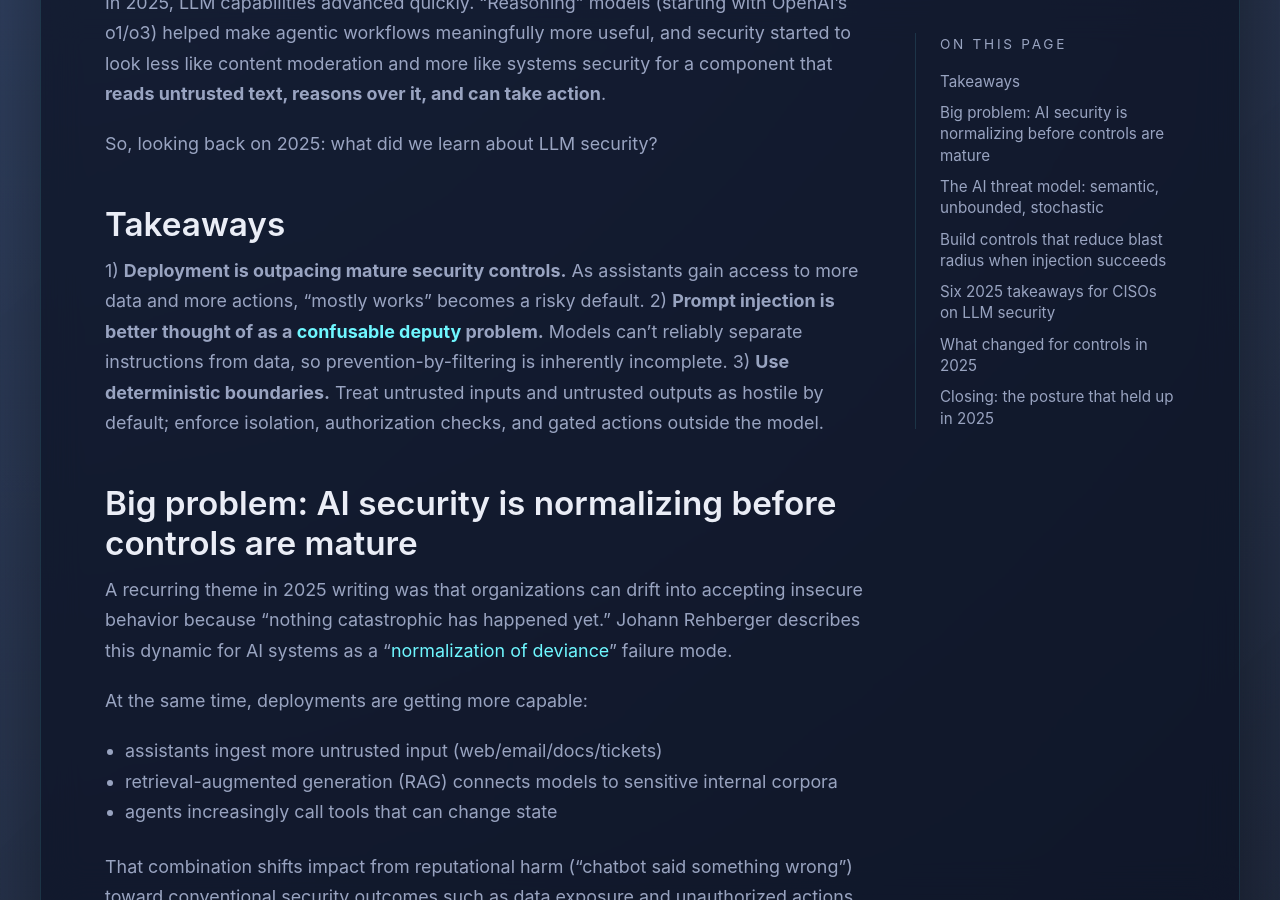
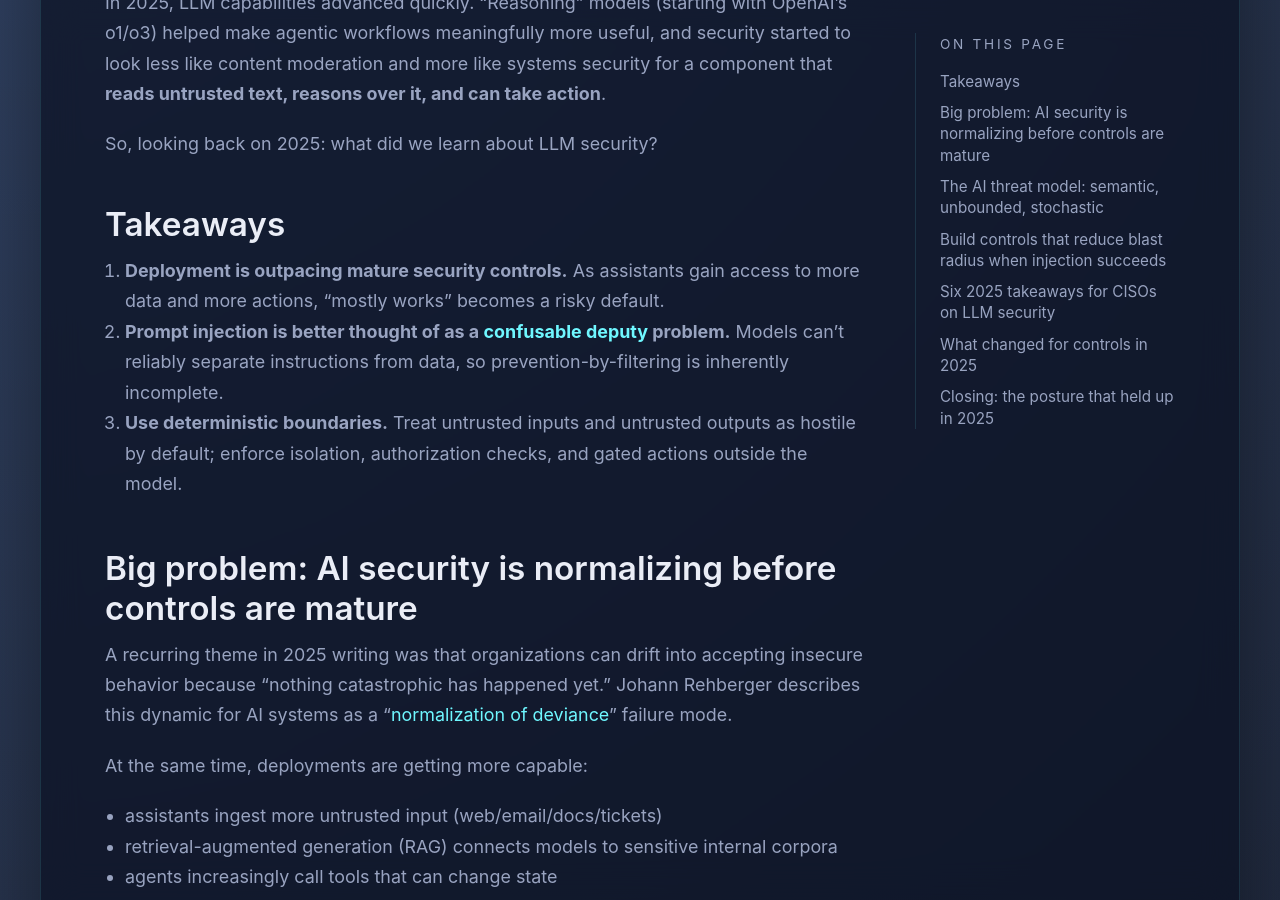
Before and after one commit to polarskyinc/polarsky.ai, a Jekyll site: the page built from _posts/2025-01-07-llm-security-in-review.md, in a window 1280 px wide and 900 px high, scrolled down 477 px. Built offline with Jekyll 4.4.1, drawn with Linux system fonts in a browser that asks for light colours.

Commit message:
Fix ordered list formatting

```diff
--- a/_posts/2025-01-07-llm-security-in-review.md
+++ b/_posts/2025-01-07-llm-security-in-review.md
@@ -10,9 +10,9 @@ So, looking back on 2025: what did we learn about LLM security?
 
 ## Takeaways
 
-1) **Deployment is outpacing mature security controls.** As assistants gain access to more data and more actions, “mostly works” becomes a risky default.
-2) **Prompt injection is better thought of as a [confusable deputy](https://www.ncsc.gov.uk/blog-post/prompt-injection-is-not-sql-injection) problem.** Models can’t reliably separate instructions from data, so prevention-by-filtering is inherently incomplete.
-3) **Use deterministic boundaries.** Treat untrusted inputs and untrusted outputs as hostile by default; enforce isolation, authorization checks, and gated actions outside the model.
+1. **Deployment is outpacing mature security controls.** As assistants gain access to more data and more actions, “mostly works” becomes a risky default.
+2. **Prompt injection is better thought of as a [confusable deputy](https://www.ncsc.gov.uk/blog-post/prompt-injection-is-not-sql-injection) problem.** Models can’t reliably separate instructions from data, so prevention-by-filtering is inherently incomplete.
+3. **Use deterministic boundaries.** Treat untrusted inputs and untrusted outputs as hostile by default; enforce isolation, authorization checks, and gated actions outside the model.
 
 ## Big problem: AI security is normalizing before controls are mature
 
```
